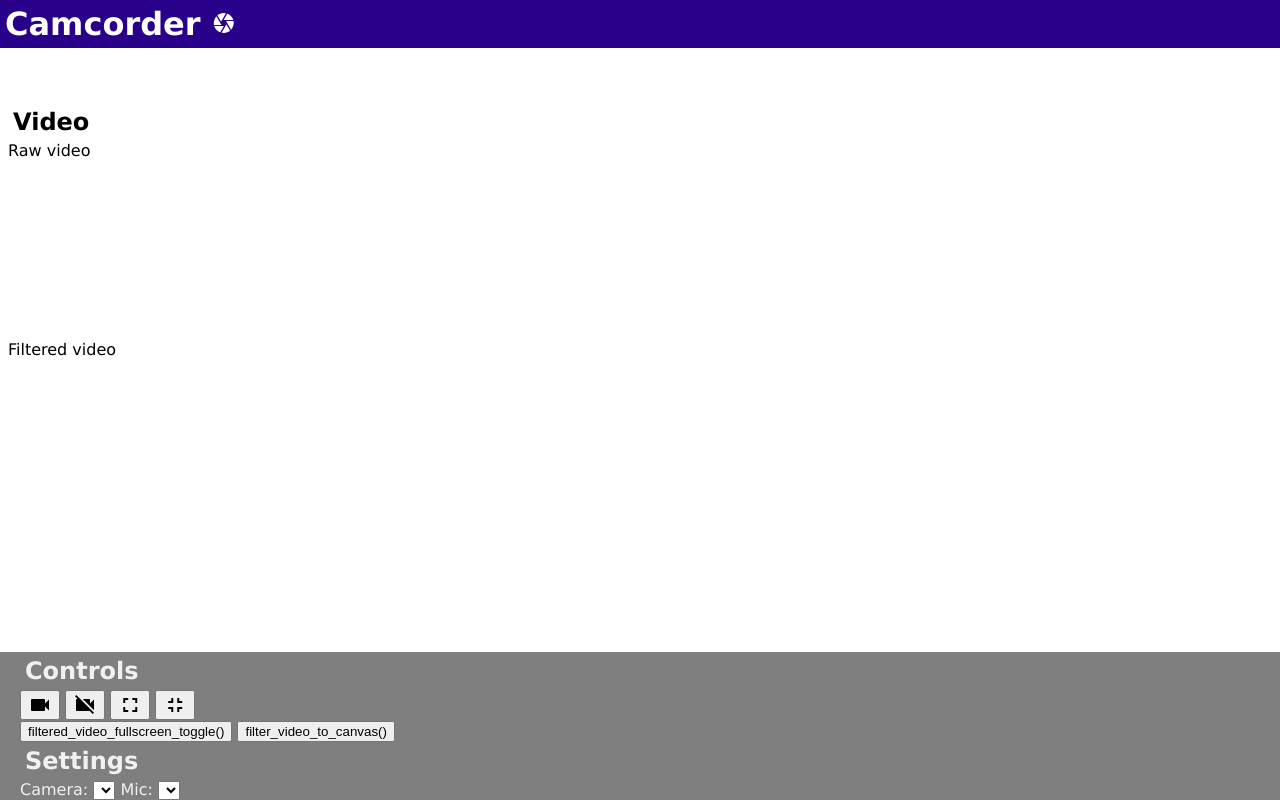
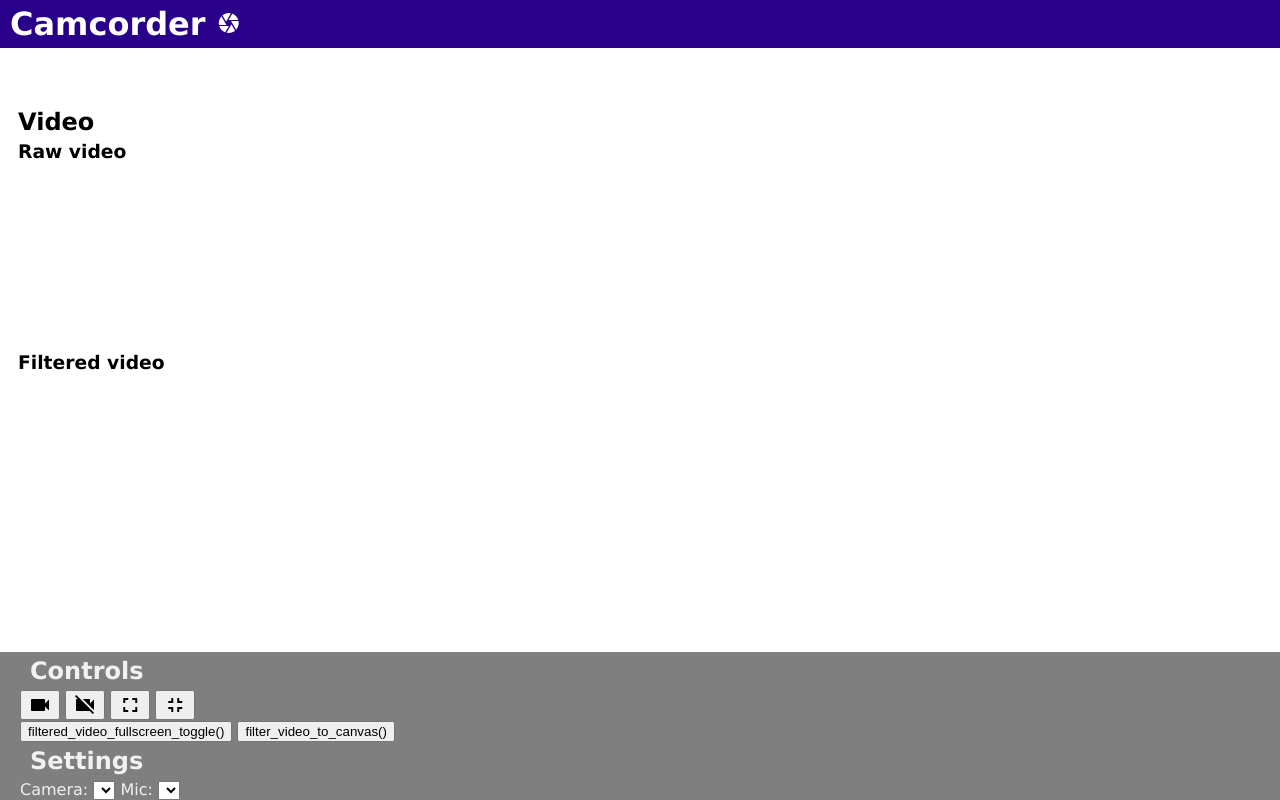
Before and after one commit to cagedev/camcorder, a plain HTML site: page index.html in a window 1280 px wide. Drawn offline with Linux system fonts and the light colour scheme.

Commit message:
pixel video filtering

```diff
--- a/index.html
+++ b/index.html
@@ -27,7 +27,7 @@
     h4,
     h5,
     h6 {
-      margin: 5px 5px;
+      margin: 5px 10px;
     }
 
     .video_output {
@@ -66,9 +66,9 @@
       padding-left: 20px;
     }
 
-    .video_filter {
-      /* transform: scaleX(-1); */
-    }
+    /* .video_filter {
+      transform: scaleX(-1);
+    } */
   </style>
 </head>
 
@@ -82,12 +82,11 @@
     <div class="video display_block">
       <h2>Video</h2>
       <div class="">
-        Raw video<br>
-        <!-- <video id="raw_video" class="video_filter"></video> -->
+        <h3>Raw video</h3>
         <video id="raw_video" class="video_output"></video>
       </div>
       <div>
-        Filtered video<br />
+        <h3>Filtered video</h3>
         <canvas id="filtered_video" class="video_output video_filter"></canvas>
       </div>
     </div>
@@ -123,7 +122,6 @@
           class="material-icons">fullscreen_exit</span></button>
 
       <br />
-
 
       <!-- <button id="get_media_devices" onclick="get_media_devices()">get_media_devices()</button> -->
       <!-- <button id="populate_media_devices_list"
@@ -163,10 +161,13 @@
   var constraints = {}
 
   window.onload = (event) => {
+    // Init DOM
     raw_video_element = document.querySelector('#raw_video');
     filtered_video_element = document.querySelector('#filtered_video');
     errorElement = document.querySelector('#console_output');
     media_device_selector = document.querySelector('#media_device_selector');
+
+    // Init Settings
     constraints = {
       audio: false,
       video: {
@@ -181,7 +182,6 @@
           ideal: 720,
           max: 1080
         },
-        // deviceId: "6f7a77599218206a786346071d9079edf8ab9ee98e19f4268fb9b61c670ebcdc"
       }
     };
     media_permissions = [
@@ -216,10 +216,9 @@
     navigator.mediaDevices.enumerateDevices()
       .then(function (devices) {
         media_devices_list = devices;
-        // console.log(media_devices_list);
         devices.forEach(function (device) {
-          // TODO: => populate_video_devices_list
-          // Filter on type
+          // TODO: => split media in audio/video
+          // populate_video_devices_list(), filter on type
           let option = document.createElement('option');
           option.text = device['label'];
           option.value = device['deviceId'];
@@ -266,6 +265,7 @@
 
       })
       .catch(function (error) {
+        // TODO: Clean up error handling
         // getUserMedia returns a Promise
         // resolve - returns a MediaStream Object
         // reject returns one of the following errors
@@ -292,26 +292,25 @@
     let rve = raw_video_element;
     fve.width = rve.videoWidth;
     fve.height = rve.videoHeight;
-    // let imgCap = new ImageCapture(rve.srcObject.getVideoTracks()[0]);
+
+    // Get canvas rendering context
     let ctx = fve.getContext('2d');
+    // Render video(frame) to context
     ctx.drawImage(rve, 0, 0, fve.width, fve.height);
+    // Grab frame data (DOMException if video is not yet loaded)
     let frame = ctx.getImageData(0, 0, fve.width, fve.height);
+    // Unclear why this works well. ImageGrab from the video source
+    // results in a lot of stuttering
+
+    // Apply image filter
+    // Example pixel filter => invert red channel
+    // TODO: Filter functions
     for (let i = 0; i < frame.data.length; i+=4) {
       frame.data[i+0] = 255 - frame.data[i+0];
-      // frame.data[i+1];
-      // frame.data[i+2];
-      // frame.data[i+3];
-    // do image filtering
     }
     ctx.putImageData(frame, 0, 0);
-
-    // imgCap.grabFrame()
-      // .then(blob => createImageBitmap(blob))
-      // .then(imageBitmap => {
-      //   ctx.drawImage(imageBitmap, 0, 0);
-      // })
-      // .catch(error => console.log(error));
-    window.setTimeout(filter_video_to_canvas, 1000/30); // 30 fps
+    // callback self @ 30 fps
+    window.setTimeout(filter_video_to_canvas, 1000/30);
   }
 
   function stop_webcam() {
```
Also changed, not shown: 1 other file.
